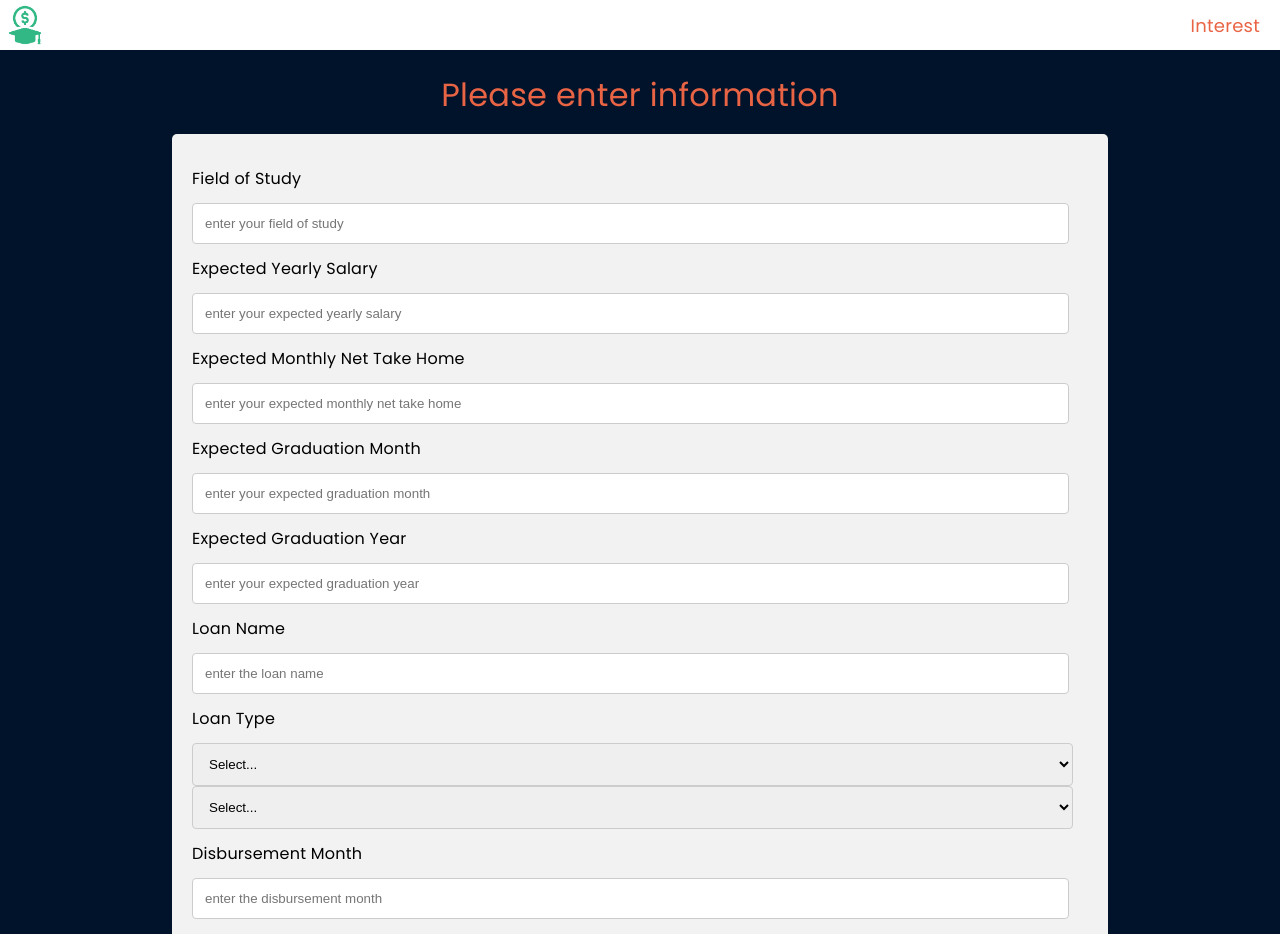
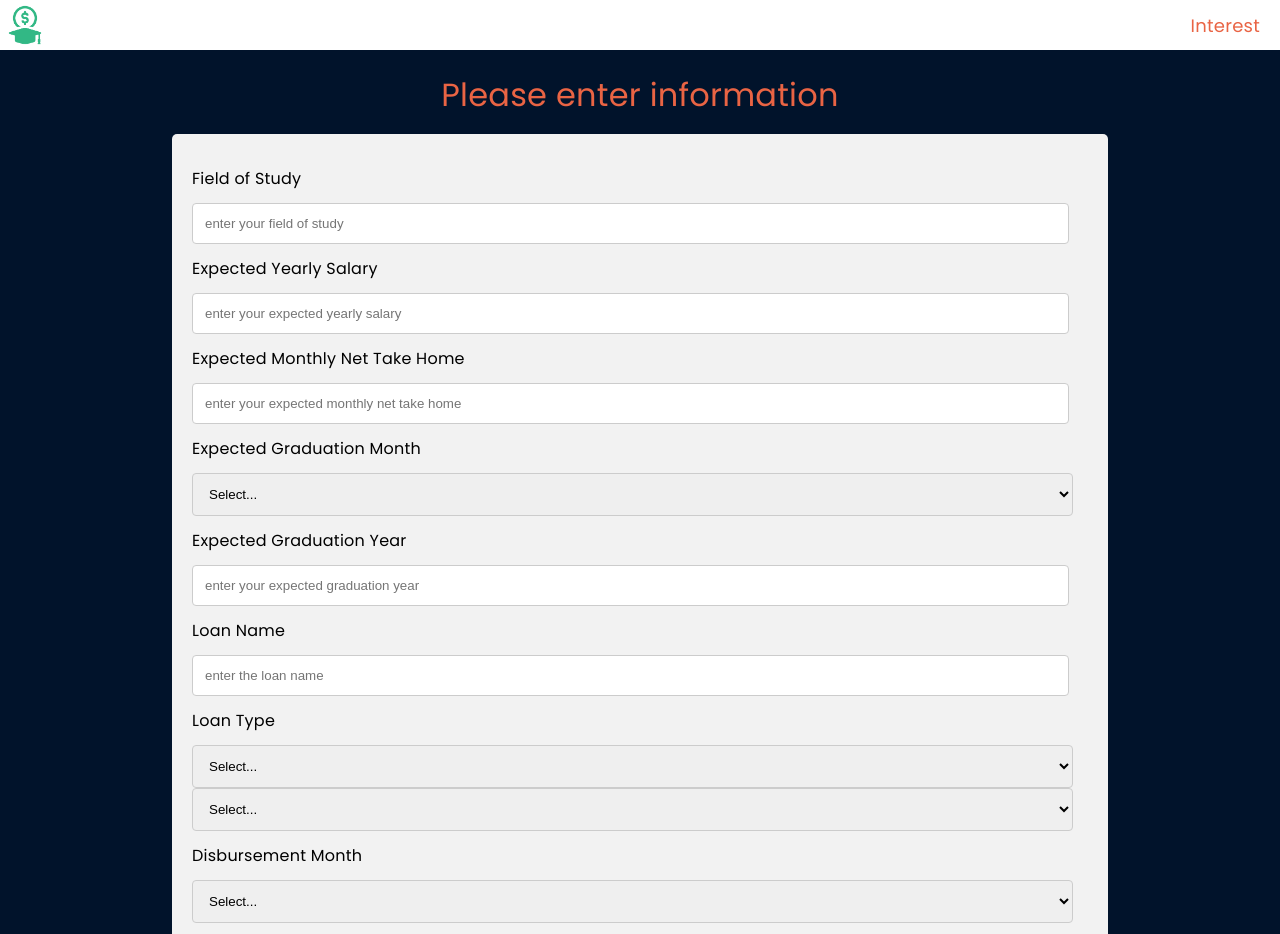
Before and after one commit to KatelynKunzmann/interest, a React (Create React App) app: page /form in a window 1280 px wide. Shown: the top 934 px of the page. Built offline with nearby package versions, Linux system fonts and the light colour scheme.

Commit message:
changed month input

```diff
--- a/src/App.css
+++ b/src/App.css
@@ -36,6 +36,7 @@
 
 body {
   margin: 0;
+  margin-bottom: 100px;
   -webkit-font-smoothing: antialiased;
   -moz-osx-font-smoothing: grayscale;
 }
--- a/src/Pages/Form.js
+++ b/src/Pages/Form.js
@@ -52,7 +52,21 @@ function Form() {
             <label>Expected Graduation Month</label>
         </div>
         <div className="col-75">
-            <input className="input" {...register("expectedGraduationMonth", { required: true })} placeholder="enter your expected graduation month" />
+            <select className="select" {...register("expectedGraduationMonth", { required: true})}>
+                <option value="">Select...</option>
+                <option value="January">January</option>
+                <option value="February">February</option>
+                <option value="March">March</option>
+                <option value="April">April</option>
+                <option value="May">May</option>
+                <option value="June">June</option>
+                <option value="July">July</option>
+                <option value="August">August</option>
+                <option value="September">September</option>
+                <option value="October">October</option>
+                <option value="November">November</option>
+                <option value="December">December</option>
+            </select>
         </div>
     </div>
 
@@ -102,7 +116,21 @@ function Form() {
             <label>Disbursement Month</label>
         </div>
         <div className="col-75">
-            <input className="input" {...register("disbursementMonth", { required: true })} placeholder="enter the disbursement month" />
+            <select className="select" {...register("disbursementMonth", { required: true})}>
+                <option value="">Select...</option>
+                <option value="January">January</option>
+                <option value="February">February</option>
+                <option value="March">March</option>
+                <option value="April">April</option>
+                <option value="May">May</option>
+                <option value="June">June</option>
+                <option value="July">July</option>
+                <option value="August">August</option>
+                <option value="September">September</option>
+                <option value="October">October</option>
+                <option value="November">November</option>
+                <option value="December">December</option>
+            </select>
         </div>
     </div>
 
--- a/src/Pages/Verify.js
+++ b/src/Pages/Verify.js
@@ -56,7 +56,21 @@ function Verify() {
             <label>Expected Graduation Month</label>
         </div>
         <div className="col-75">
-            <input className="input" {...register("expectedGraduationMonth", { required: true })} defaultValue={input.expectedGraduationMonth} />
+            <select className="select" {...register("expectedGraduationMonth", { required: true})} defaultValue={input.expectedGraduationMonth}>
+                <option value="">Select...</option>
+                <option value="January">January</option>
+                <option value="February">February</option>
+                <option value="March">March</option>
+                <option value="April">April</option>
+                <option value="May">May</option>
+                <option value="June">June</option>
+                <option value="July">July</option>
+                <option value="August">August</option>
+                <option value="September">September</option>
+                <option value="October">October</option>
+                <option value="November">November</option>
+                <option value="December">December</option>
+            </select>
         </div>
     </div>
 
@@ -106,7 +120,21 @@ function Verify() {
             <label>Disbursement Month</label>
         </div>
         <div className="col-75">
-            <input className="input" {...register("disbursementMonth", { required: true })} defaultValue={input.disbursementMonth} />
+            <select className="select" {...register("disbursementMonth", { required: true})} defaultValue={input.disbursementMonth}>
+                <option value="">Select...</option>
+                <option value="January">January</option>
+                <option value="February">February</option>
+                <option value="March">March</option>
+                <option value="April">April</option>
+                <option value="May">May</option>
+                <option value="June">June</option>
+                <option value="July">July</option>
+                <option value="August">August</option>
+                <option value="September">September</option>
+                <option value="October">October</option>
+                <option value="November">November</option>
+                <option value="December">December</option>
+            </select>
         </div>
     </div>
 
```
